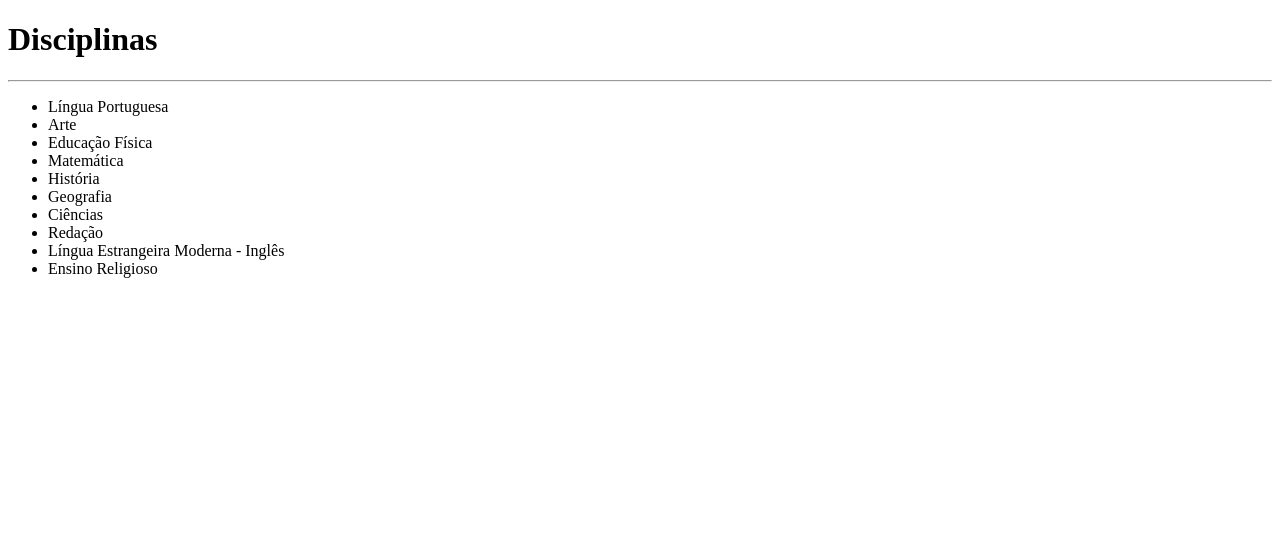
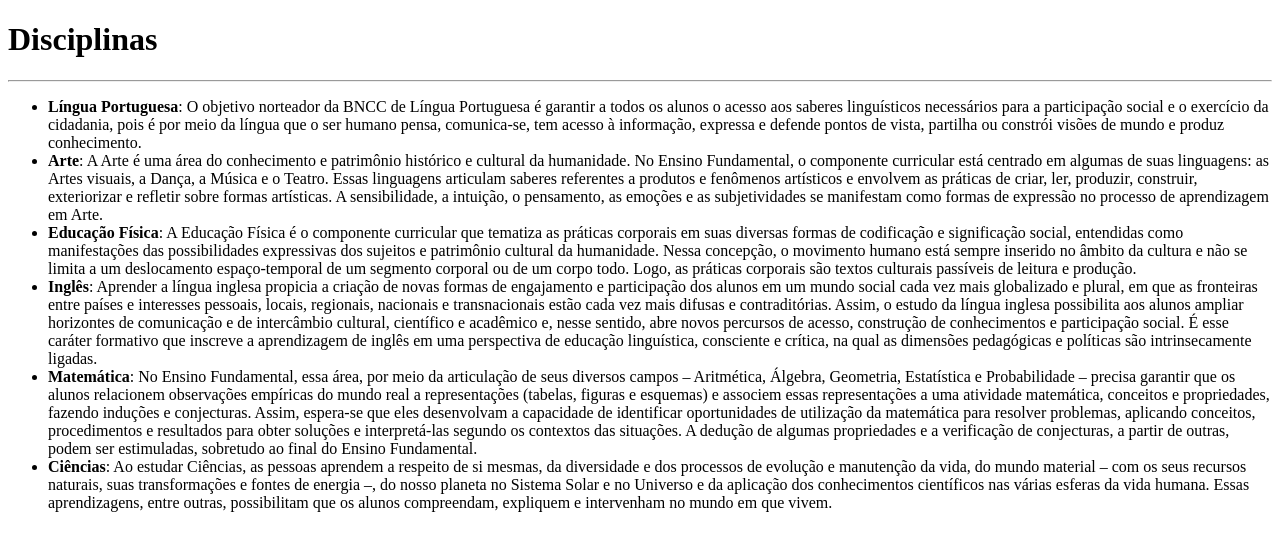
Before and after one commit to jacksongomesbr/angular-escola, an Angular app: page / in a window 1280 px wide. Shown: the top 550 px of the page. Built offline with nearby package versions, Linux system fonts and the light colour scheme.

Commit message:
(Livro) Conceitos iniciais - Apresentando a lista de disciplinas - usando objetos

```diff
--- a/src/app/app.component.html
+++ b/src/app/app.component.html
@@ -2,6 +2,6 @@
 <hr>
 <ul>
   <li *ngFor="let disciplina of disciplinas">
-    {{disciplina}}
+      <strong>{{disciplina.nome}}</strong>: {{disciplina.descricao}}
   </li>
 </ul>
--- a/src/app/app.component.ts
+++ b/src/app/app.component.ts
@@ -1,4 +1,4 @@
-import { Component } from '@angular/core';
+import {Component} from '@angular/core';
 
 @Component({
   selector: 'app-root',
@@ -7,15 +7,59 @@ import { Component } from '@angular/core';
 })
 export class AppComponent {
   disciplinas = [
-    'Língua Portuguesa',
-    'Arte',
-    'Educação Física',
-    'Matemática',
-    'História',
-    'Geografia',
-    'Ciências',
-    'Redação',
-    'Língua Estrangeira Moderna - Inglês',
-    'Ensino Religioso'
+    {
+      nome: 'Língua Portuguesa',
+      descricao: 'O objetivo norteador da BNCC de Língua Portuguesa é garantir a todos os alunos o acesso aos saberes ' +
+      'linguísticos necessários para a participação social e o exercício da cidadania, pois é por meio da língua que ' +
+      'o ser humano pensa, comunica-se, tem acesso à informação, expressa e defende pontos de vista, partilha ou ' +
+      'constrói visões de mundo e produz conhecimento.'
+    },
+    {
+      nome: 'Arte',
+      descricao: 'A Arte é uma área do conhecimento e patrimônio histórico e cultural da humanidade. No Ensino ' +
+      'Fundamental, o componente curricular está centrado em algumas de suas linguagens: as Artes visuais, a Dança, ' +
+      'a Música e o Teatro. Essas linguagens articulam saberes referentes a produtos e fenômenos artísticos e ' +
+      'envolvem as práticas de criar, ler, produzir, construir, exteriorizar e refletir sobre formas artísticas. ' +
+      'A sensibilidade, a intuição, o pensamento, as emoções e as subjetividades se manifestam como formas de ' +
+      'expressão no processo de aprendizagem em Arte. '
+    },
+    {
+      nome: 'Educação Física',
+      descricao: 'A Educação Física é o componente curricular que tematiza as práticas corporais em suas diversas ' +
+      'formas de codificação e significação social, entendidas como manifestações das possibilidades expressivas ' +
+      'dos sujeitos e patrimônio cultural da humanidade. Nessa concepção, o movimento humano está sempre inserido ' +
+      'no âmbito da cultura e não se limita a um deslocamento espaço-temporal de um segmento corporal ou de um ' +
+      'corpo todo. Logo, as práticas corporais são textos culturais passíveis de leitura e produção. '
+    },
+    {
+      nome: 'Inglês',
+      descricao: 'Aprender a língua inglesa propicia a criação de novas formas de engajamento e participação dos ' +
+      'alunos em um mundo social cada vez mais globalizado e plural, em que as fronteiras entre países e interesses ' +
+      'pessoais, locais, regionais, nacionais e transnacionais estão cada vez mais difusas e contraditórias. Assim, ' +
+      'o estudo da língua inglesa possibilita aos alunos ampliar horizontes de comunicação e de intercâmbio cultural, ' +
+      'científico e acadêmico e, nesse sentido, abre novos percursos de acesso, construção de conhecimentos e ' +
+      'participação social. É esse caráter formativo que inscreve a aprendizagem de inglês em uma perspectiva de ' +
+      'educação linguística, consciente e crítica, na qual as dimensões pedagógicas e políticas são ' +
+      'intrinsecamente ligadas.'
+    },
+    {
+      nome: 'Matemática',
+      descricao: 'No Ensino Fundamental, essa área, por meio da articulação de seus diversos campos – Aritmética, ' +
+      'Álgebra, Geometria, Estatística e Probabilidade – precisa garantir que os alunos relacionem observações ' +
+      'empíricas do mundo real a representações (tabelas, figuras e esquemas) e associem essas representações a ' +
+      'uma atividade matemática, conceitos e propriedades, fazendo induções e conjecturas. Assim, espera-se que ' +
+      'eles desenvolvam a capacidade de identificar oportunidades de utilização da matemática para resolver ' +
+      'problemas, aplicando conceitos, procedimentos e resultados para obter soluções e interpretá-las segundo ' +
+      'os contextos das situações. A dedução de algumas propriedades e a verificação de conjecturas, a partir ' +
+      'de outras, podem ser estimuladas, sobretudo ao final do Ensino Fundamental.'
+    },
+    {
+      nome: 'Ciências',
+      descricao: 'Ao estudar Ciências, as pessoas aprendem a respeito de si mesmas, da diversidade e dos ' +
+      'processos de evolução e manutenção da vida, do mundo material – com os seus recursos naturais, suas ' +
+      'transformações e fontes de energia –, do nosso planeta no Sistema Solar e no Universo e da aplicação ' +
+      'dos conhecimentos científicos nas várias esferas da vida humana. Essas aprendizagens, entre outras, ' +
+      'possibilitam que os alunos compreendam, expliquem e intervenham no mundo em que vivem.'
+    }
   ];
 }
```
